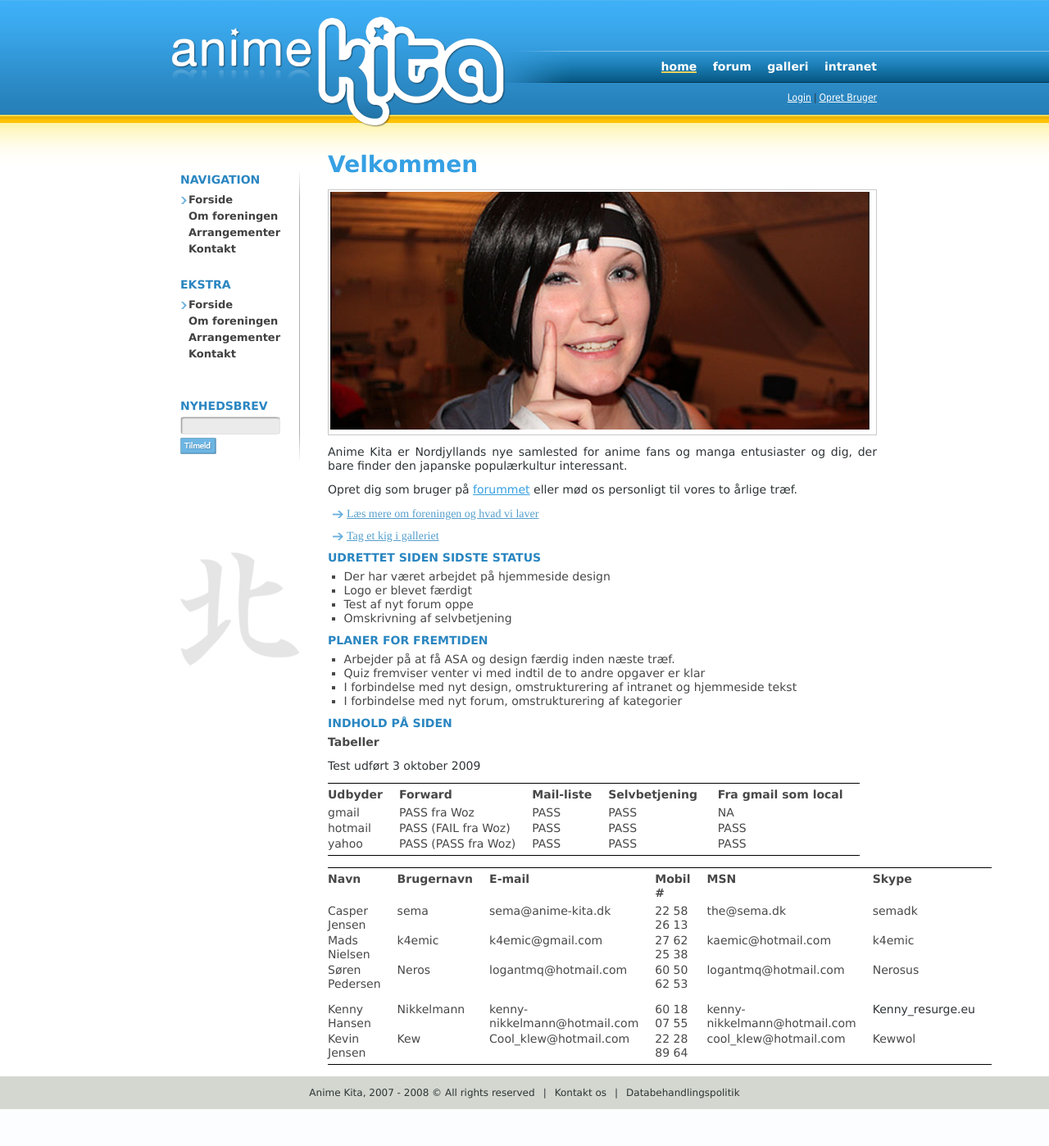
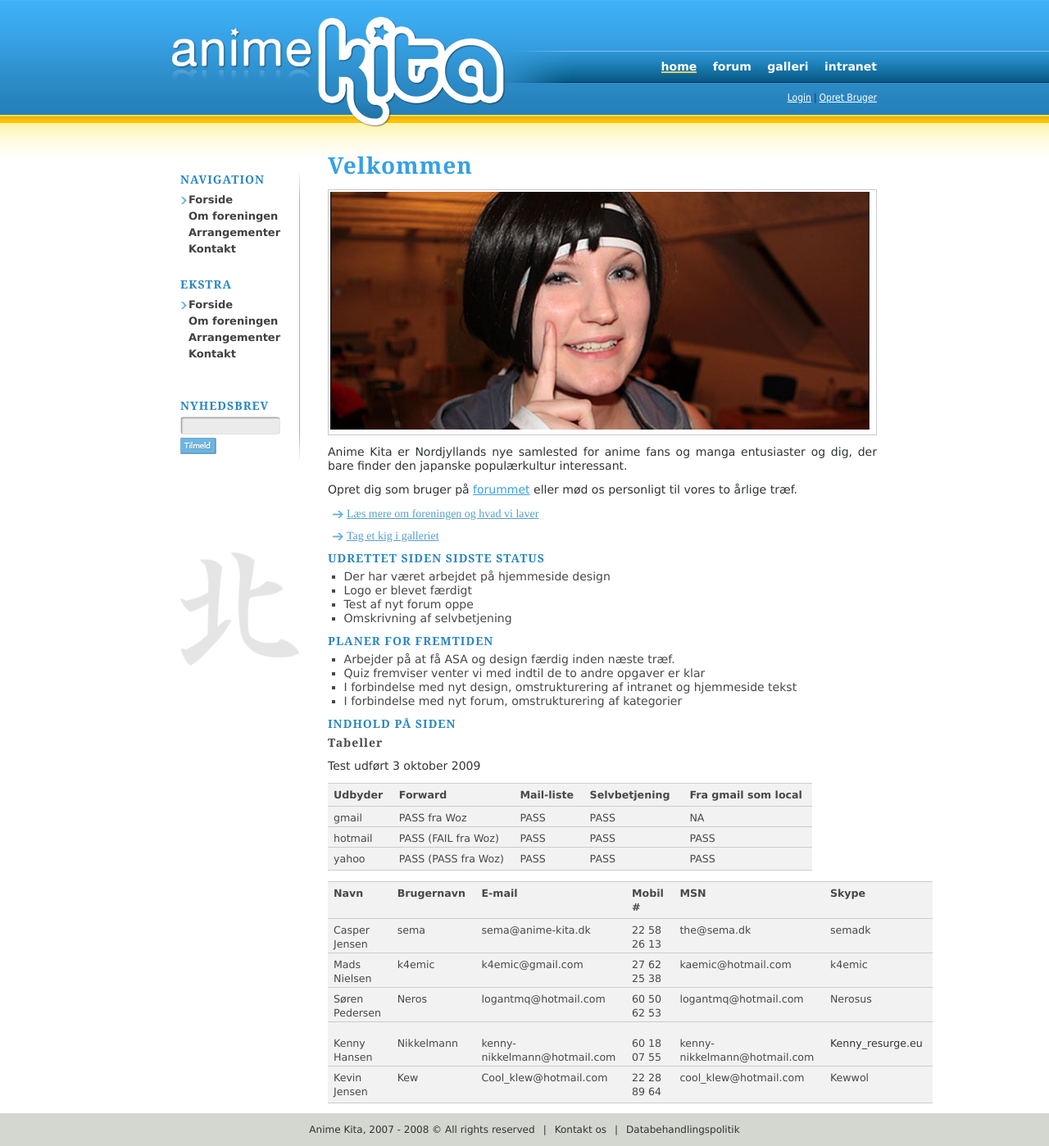
Before and after one commit to animekita/anime-kita-static, a PHP site: page / in a window 1280 px wide. Shown: the whole page at 82% size. Before the commit the page ends 1353 px from the top, so only its background shows below. Run offline with PHP 8.4, Linux system fonts and the light colour scheme.

Commit message:
Opdateret style med bedre tabeller.

```diff
--- a/css/base.css
+++ b/css/base.css
@@ -14,6 +14,11 @@ p {
     color:#2e3436;
     margin:12px 0;
     text-align: justify;
+}
+
+h1, h2, h3, h4, h5, h6 {
+    font-family:Georgia, "Times New Roman", serif;
+    letter-spacing:1px;
 }
 
 h1 {
--- a/css/cms.css
+++ b/css/cms.css
@@ -168,12 +168,29 @@ div#ccm-page-detail {
     background:url('../graphics/linkarrow.png') no-repeat 0px 5px;
 }
 
+#midContent #midSlideshow {
+    padding:2px;
+    border:1px solid #c8c8c8;
+    margin:0 0 10px 0;
+}
+
+/* Content wrapper end */
+
+/* Mid wrapper end */
+
+/* Tables start */
+
 #midContent table {
     margin-bottom: 1em;
+	background: #f2f2f2;
+	font-size: 0.9em;
 }
 
-#midContent td {
-    padding-right: 20px;
+#midContent table td, #midContent table td th {
+    border-color: #cccccc;
+    border-style: solid;
+    border-width: 1px 0 1px 0;
+	padding:.4em 1em .4em 7px;
 }
 
 #midContent thead td {
@@ -190,18 +207,4 @@ div#ccm-page-detail {
     padding-bottom: 5px;
 }
 
-#midContent table {
-    border-width: 1px 0 1px 0;
-    border-style: solid;
-    border-color: #000000;
-}
-
-#midContent #midSlideshow {
-    padding:2px;
-    border:1px solid #c8c8c8;
-    margin:0 0 10px 0;
-}
-
-/* Content wrapper end */
-
-/* Mid wrapper end */
+/* Tables end */
```
